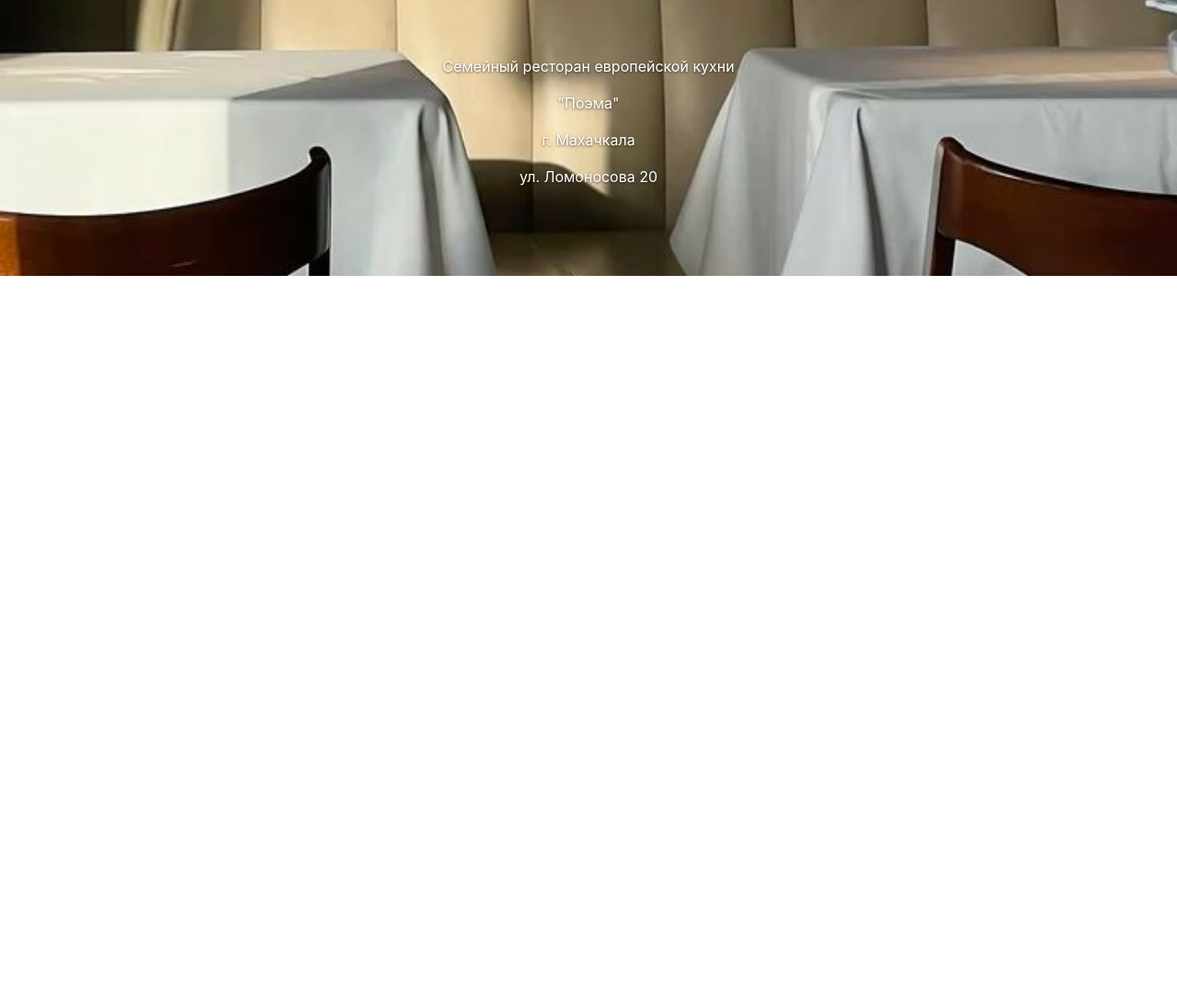
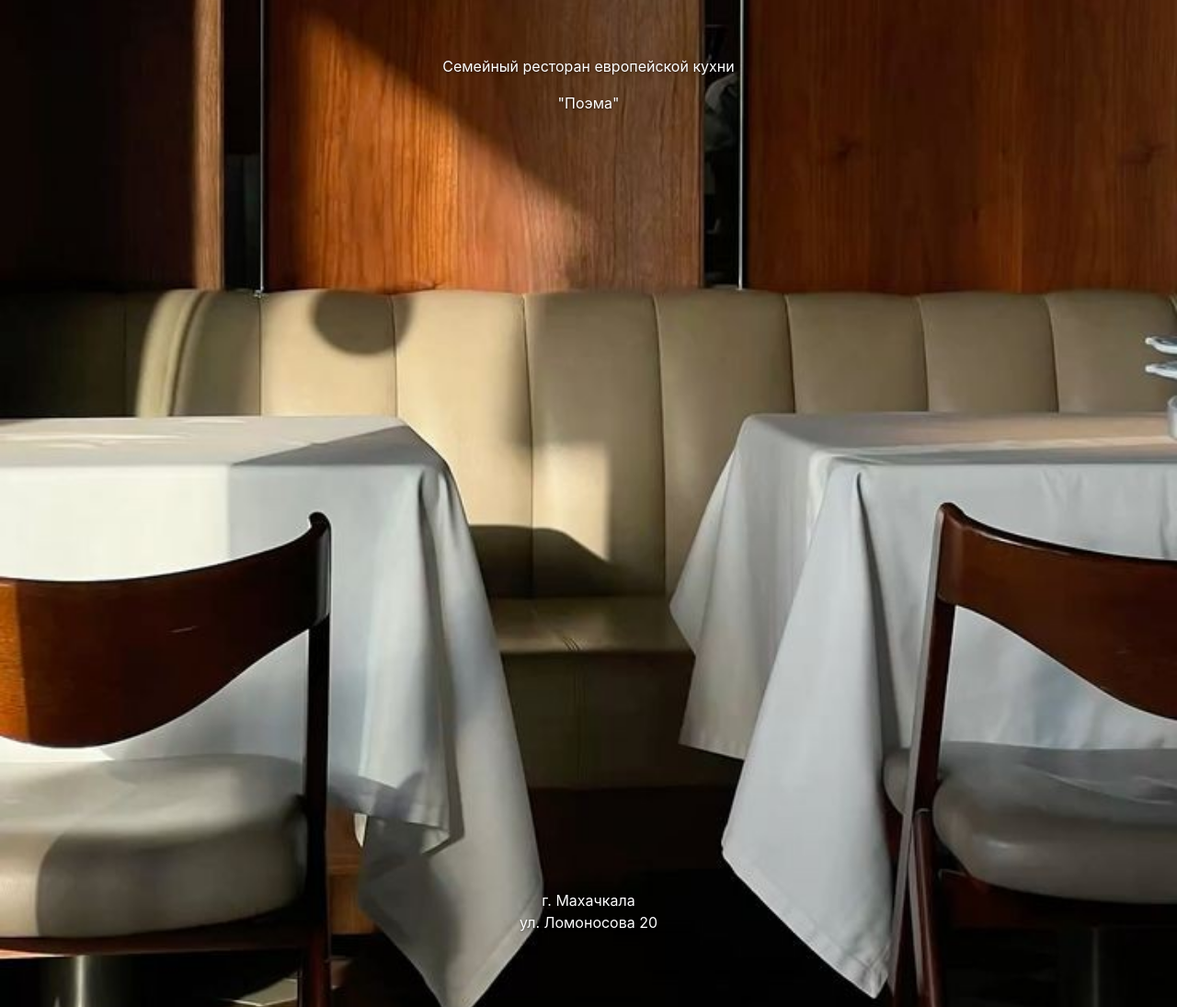
Before and after one commit to BarGam/contact-qr-page, a plain HTML site: page index.html in a window 1280 px wide. Shown: the part 715-1810 px from the top of the page at 92% size. Before the commit the page ends 1015 px from the top, so only its background shows below. Drawn offline with Linux system fonts and the light colour scheme.

Commit message:
Update index.html
kjb

```diff
--- a/index.html
+++ b/index.html
@@ -74,8 +74,15 @@
   <div class="footer">
     <p>Семейный ресторан европейской кухни</p>
     <p>"Поэма"</p>
-    <p>г. Махачкала </p>
-    <p>ул. Ломоносова 20</p>
+   <div style="
+  position: relative;
+  /* padding-left: 32%; */
+  margin-top: 68%;
+  /* text-align: left; */
+">
+  <p style="margin: 0;">г. Махачкала</p>
+  <p style="margin: 0;">ул. Ломоносова 20</p>
+</div>
   </div>
 </body>
 </html>
```
